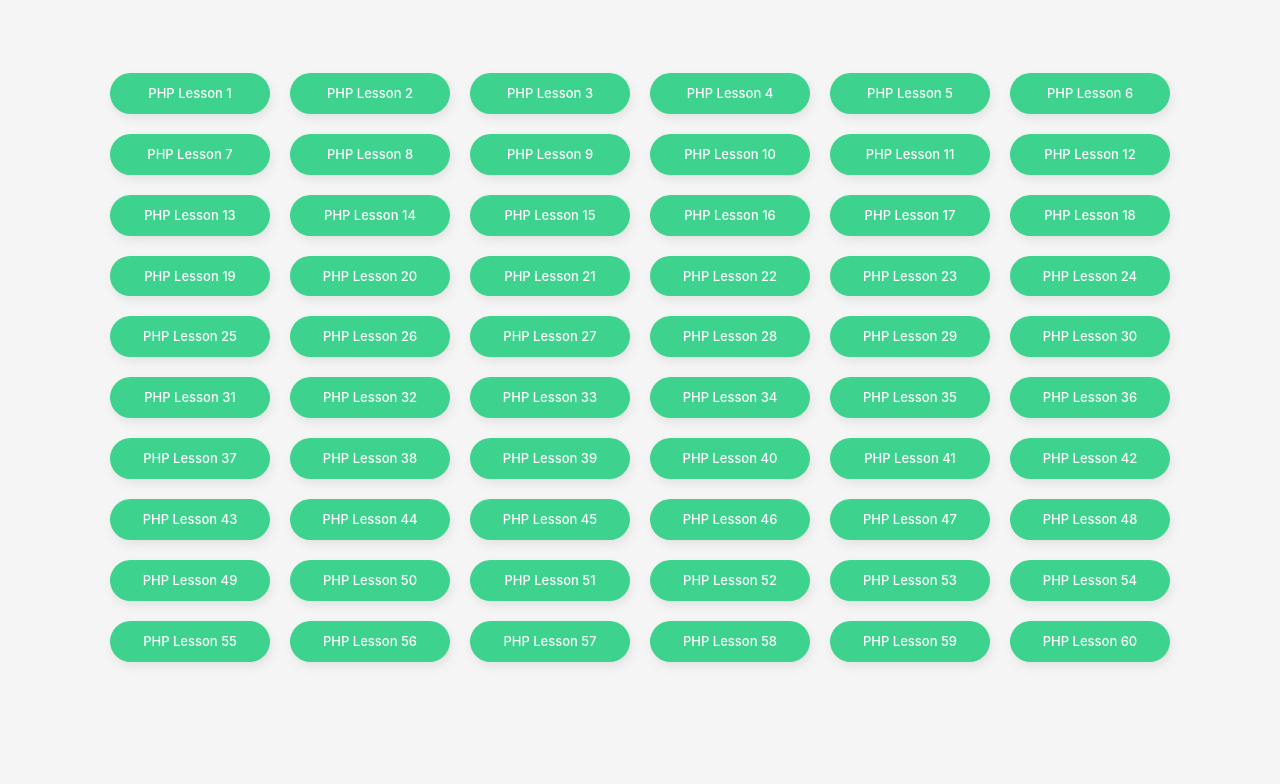
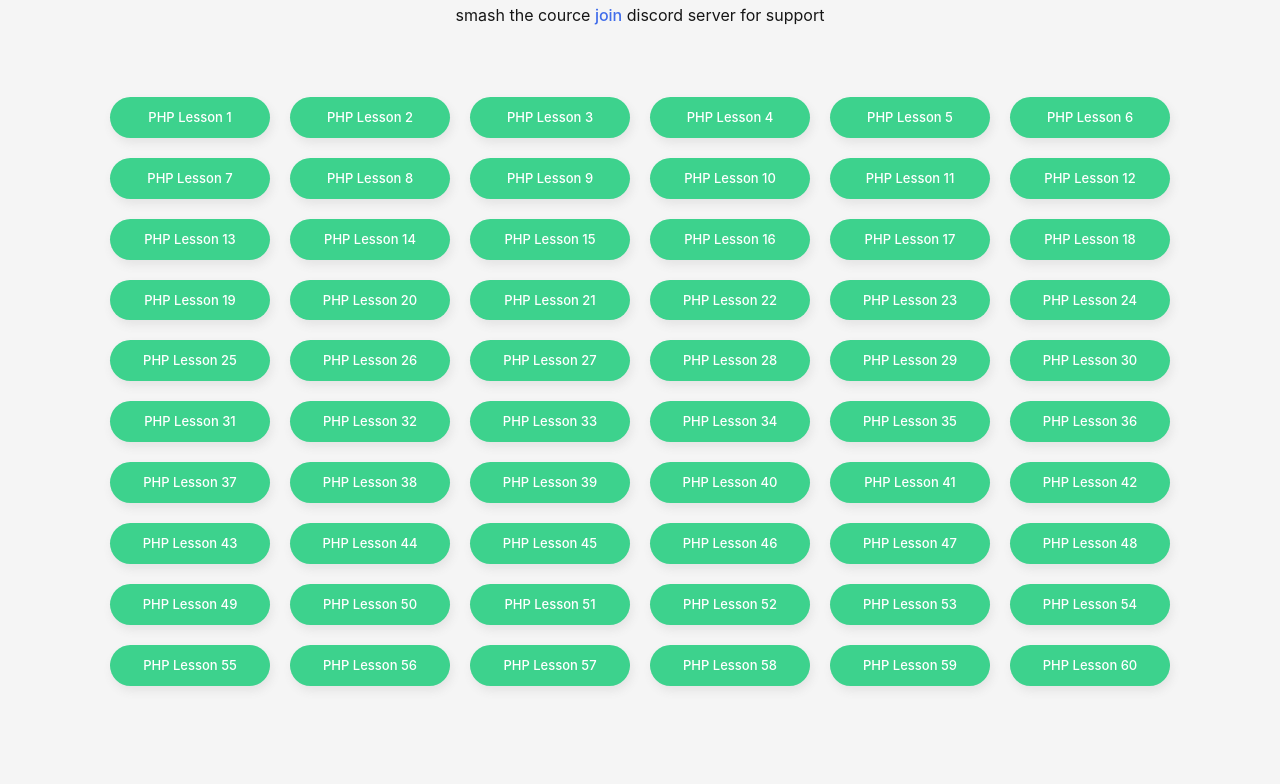
Before and after one commit to Sameey/sameey.github.io, a plain HTML site: page php/index.html in a window 1280 px wide. Shown: the part 100-884 px from the top of the page. Before the commit the page ends 860 px from the top, so only its background shows below. Drawn offline with Linux system fonts and the light colour scheme.

Commit message:
Update index.html

```diff
--- a/php/index.html
+++ b/php/index.html
@@ -23,6 +23,9 @@
   <h1>
     PHP
   </h1>
+     <p>
+    smash the cource <a href="https://discord.gg/B3m6xM9sNt">join</a> discord server for support
+    </p>
   <div class="button-container">
 <div class='button -green center' style="color: white;"><a style="color: white;" href="https://pptechservices.com/wp-content/uploads/2020/07/PHP_Lesson_1.mp4">PHP lesson 1</a></div>
 <div class='button -green center' style="color: white;"><a style="color: white;" href="https://pptechservices.com/wp-content/uploads/2020/07/PHP_Lesson_2.mp4">PHP lesson 2</a></div>
```
